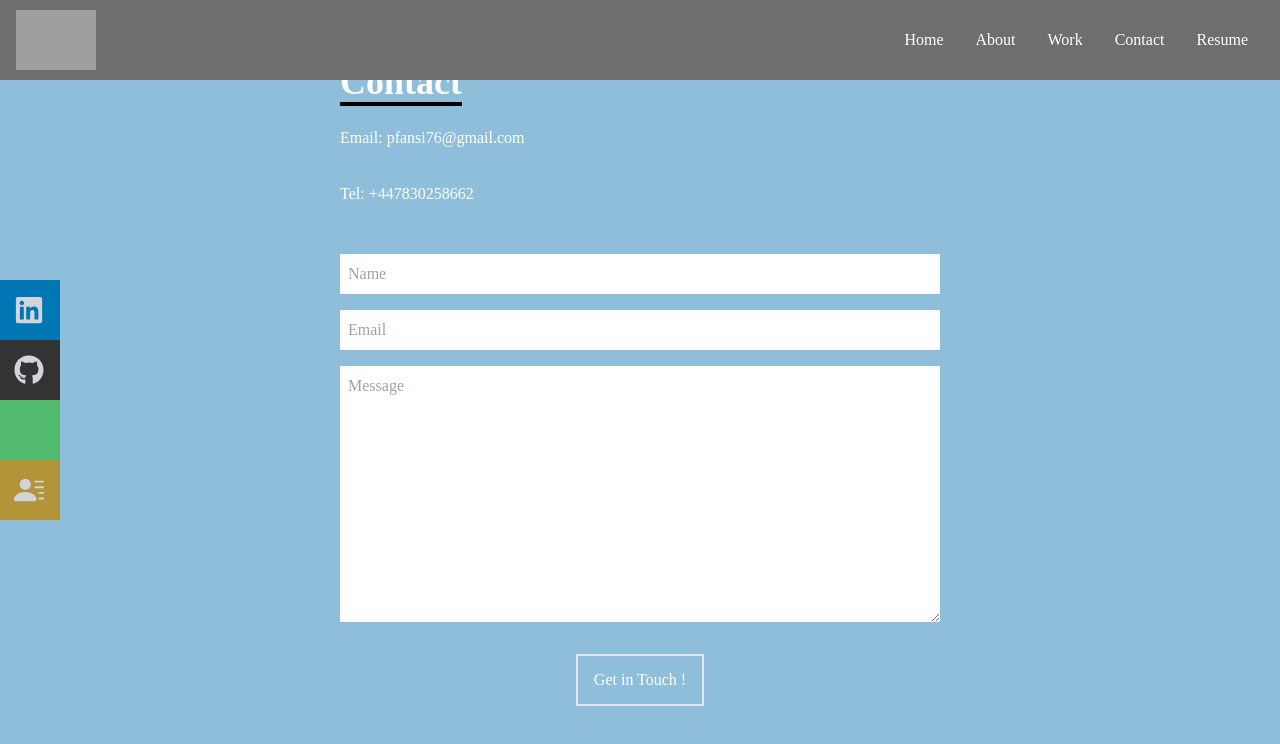
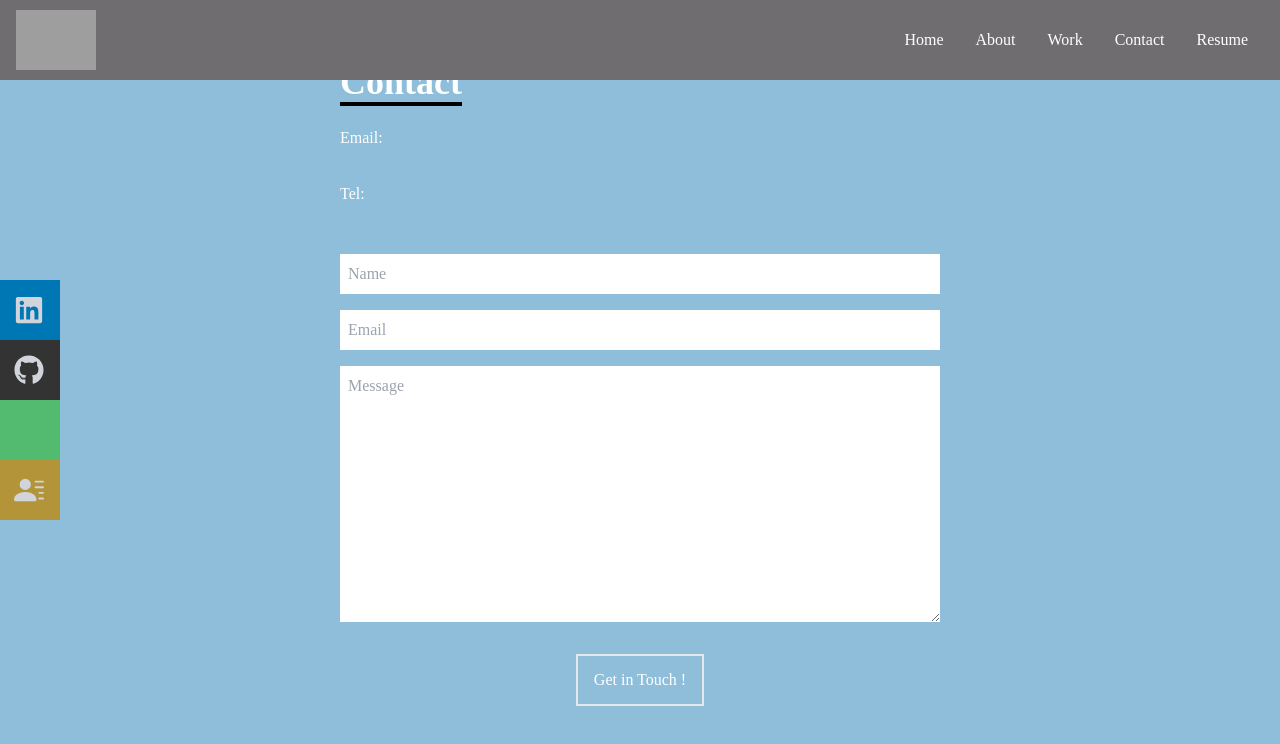
Before and after one commit to pfansi/react-portfolio-app, a React (Create React App) app: page /contact in a window 1280 px wide. Shown: the top 744 px of the page. Built offline with nearby package versions, Linux system fonts and the light colour scheme; grey boxes are pictures that could not be loaded.

Commit message:
Update Contact.js

```diff
--- a/src/components/Contact.js
+++ b/src/components/Contact.js
@@ -15,8 +15,8 @@ const Contact = () => {
           <p className="text-4xl font-bold inline border-b-4 border-black ">
             Contact
           </p>
-          <p className=" py-4 mt-2">Email: pfansi76@gmail.com</p>
-          <p className=" py-4">Tel: +447830258662</p>
+          <p className=" py-4 mt-2">Email: </p>
+          <p className=" py-4">Tel:</p>
         </div>
         <input
           className="bg-[#ffffff] p-2"
```
